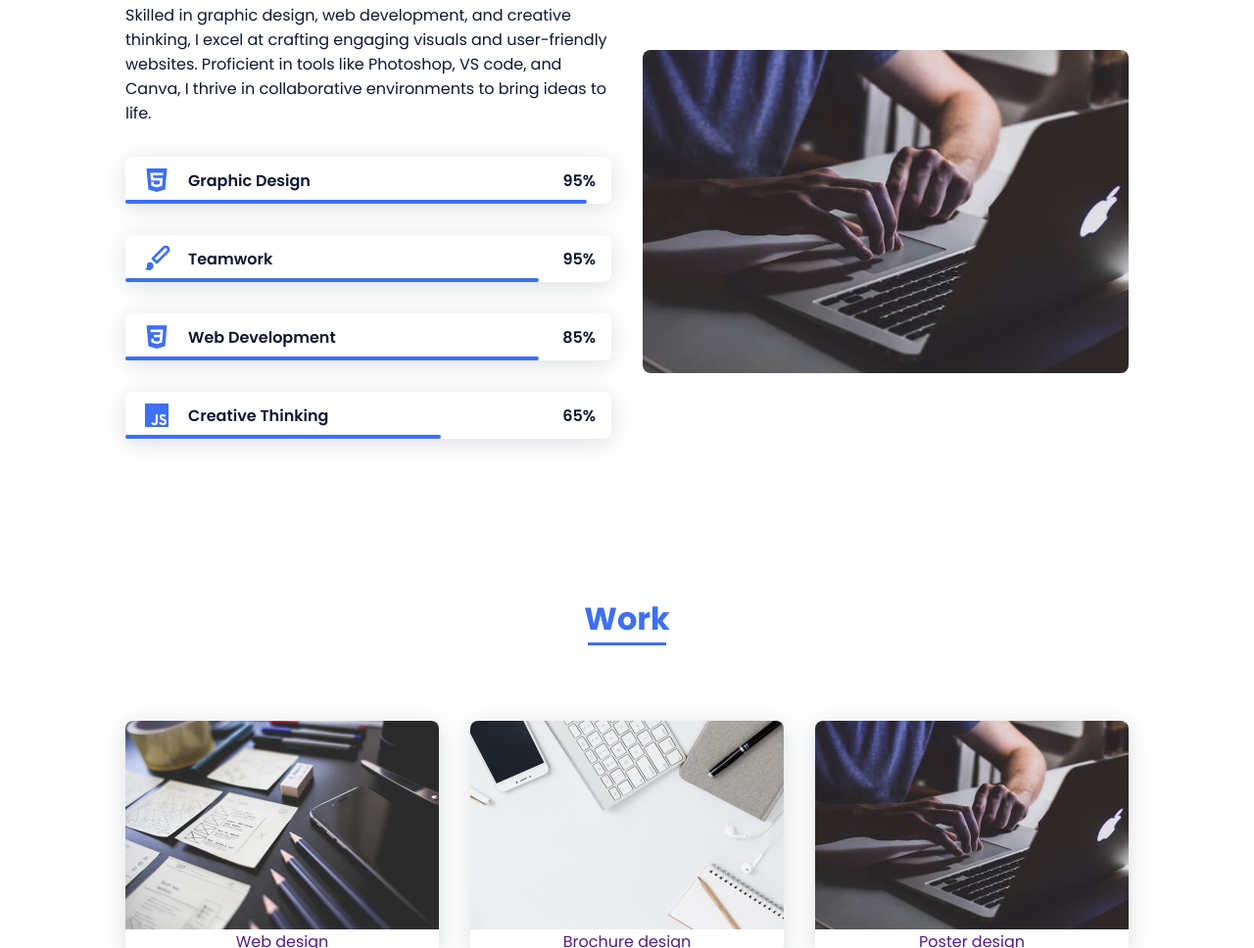
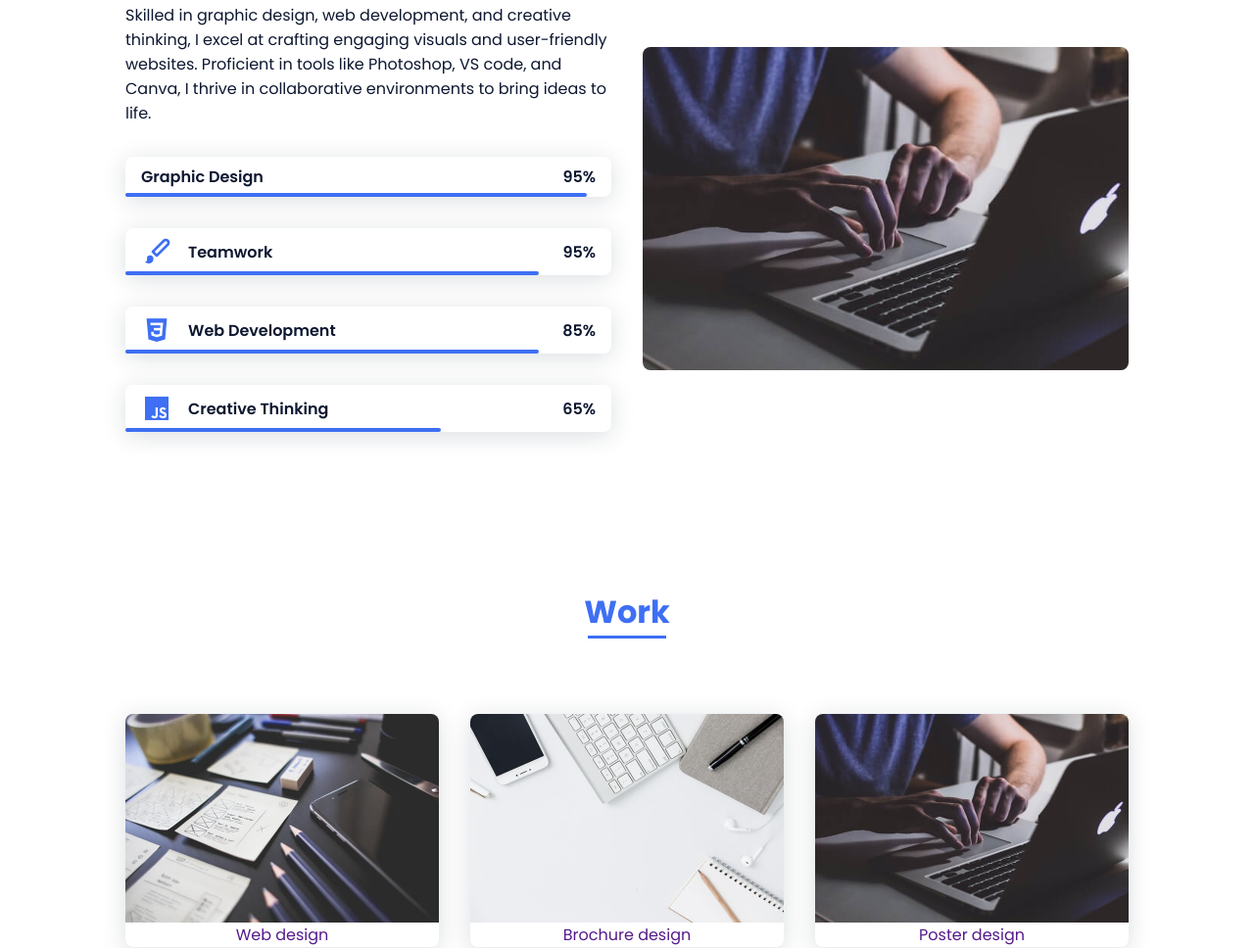
Before and after one commit to dharanifsd/portfolio, a plain HTML site: page index.html in a window 1280 px wide. Shown: the part 1758-2726 px from the top of the page at 98% size. Drawn offline with nearby package versions, Linux system fonts and the light colour scheme.

Commit message:
Update index.html

```diff
--- a/index.html
+++ b/index.html
@@ -91,7 +91,7 @@ Let’s create something amazing together! </div>
                         <h2 class="skills__subtitle">Professional Skills</h2>
                         <p class="skills__text">Skilled in graphic design, web development, and creative thinking, I excel at crafting engaging visuals and user-friendly websites. Proficient in tools like Photoshop, VS code, and Canva, I thrive in collaborative environments to bring ideas to life.<div class="skills__data">
                             <div class="skills__names">
-                                <i class='bx bxl-html5 skills__icon'></i>
+                                <i class='https://icons8.com/icon/QVobCUiSKNwK/windows-10-personalization'></i>
                                 <span class="skills__name">Graphic Design</span>
                             </div>
                             <div class="skills__bar skills__html">
```
